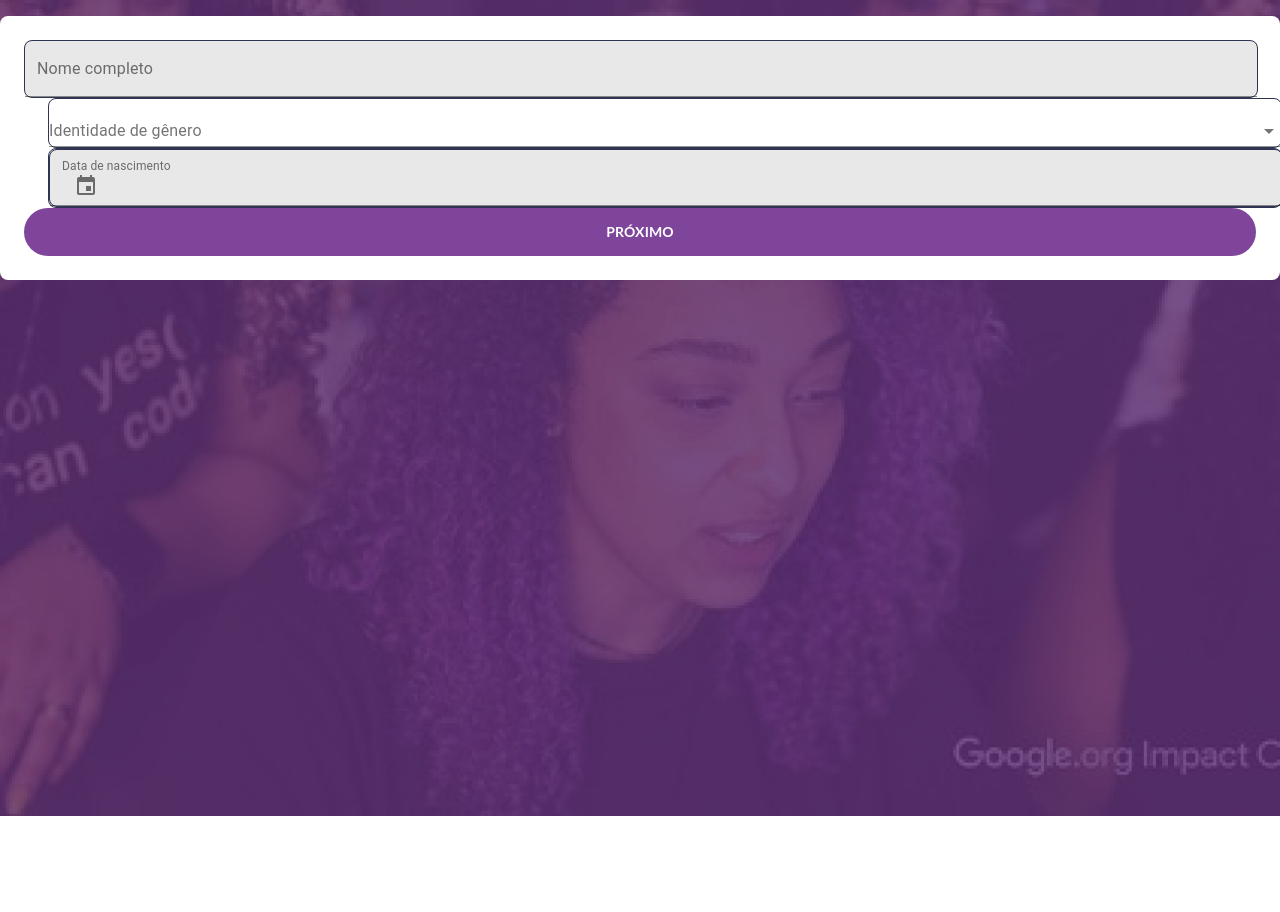
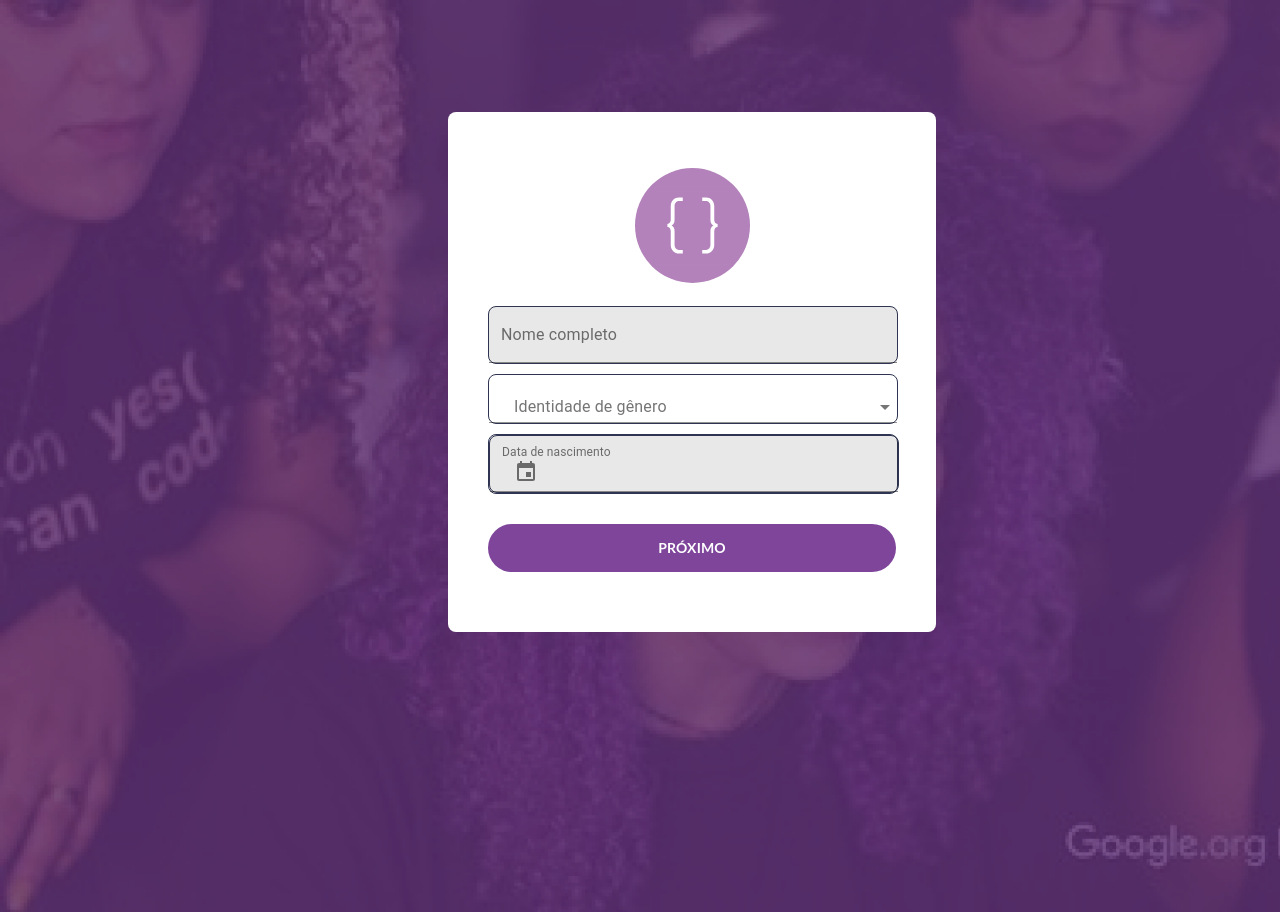
Before and after one commit to naylasouza/reprograma-quiz, a React (Create React App) app: page /login in a window 1280 px wide. Before the commit the page ends 816 px from the top, so only its background shows below. Built offline with nearby package versions, Linux system fonts and the light colour scheme.

Commit message:
tela de login finalizada com svg

```diff
--- a/package.json
+++ b/package.json
@@ -7,6 +7,7 @@
     "@date-io/moment": "^1.3.13",
     "@material-ui/core": "^4.12.3",
     "@material-ui/pickers": "^3.3.10",
+    "@svgr/webpack": "^6.2.1",
     "@testing-library/jest-dom": "^5.16.2",
     "@testing-library/react": "^12.1.3",
     "@testing-library/user-event": "^13.5.0",
@@ -18,8 +19,10 @@
     "moment": "^2.29.1",
     "react": "^17.0.2",
     "react-dom": "^17.0.2",
+    "react-icons": "^4.3.1",
     "react-router-dom": "^5.3.0",
     "react-scripts": "5.0.0",
+    "react-svg": "^14.1.13",
     "sass": "^1.49.9",
     "typescript": "^4.6.2",
     "web-vitals": "^2.1.4"
--- /dev/null
+++ b/src/Icons/AvatarEmpty.tsx
@@ -0,0 +1,34 @@
+import React, { CSSProperties } from 'react'
+
+interface Props {
+  widthIcon?: number | string
+  heightIcon?: number | string
+  style?: CSSProperties
+  className?: string
+}
+
+const AvatarEmpty = ({
+  widthIcon,
+  heightIcon,
+  style,
+  className,
+}: Props): JSX.Element => (
+  <svg
+    xmlns="http://www.w3.org/2000/svg"
+    width={widthIcon ?? '115'}
+    height={heightIcon ?? '115'}
+    fill="none"
+    viewBox="0 0 140 140"
+    style={style}
+    className={className}
+  >
+    <circle cx="70" cy="70" r="70" fill="#B382BA" />
+    <path fill="#B382BA" d="M117.116 22.885H22.885v94.231h94.231V22.885z" />
+    <path
+      fill="#fff"
+      d="M43.53 93.598V77.402c0-2.91-1.33-5.427-4.09-5.427v-3.942c2.752 0 4.09-2.519 4.09-5.427v-16.12c0-6.528 4.877-10.619 9.833-10.619h4.799v4.322h-4.799c-2.825 0-5.192 2.596-5.192 6.294v16.598c0 3.303-1.023 5.818-3.619 6.921 2.596 1.102 3.619 3.62 3.619 6.923v16.6c0 3.618 2.36 6.294 5.192 6.294h4.799v4.322h-4.799c-4.956-.002-9.833-4.093-9.833-10.543zM86.637 99.815c2.826 0 5.191-2.676 5.191-6.295V76.922c0-3.302 1.024-5.817 3.62-6.922-2.596-1.1-3.62-3.619-3.62-6.922v-16.59c0-3.7-2.358-6.295-5.19-6.295h-4.8V35.87h4.8c5.034 0 9.832 4.09 9.832 10.62v16.122c0 2.909 1.33 5.427 4.091 5.427v3.927c-2.754 0-4.09 2.517-4.09 5.427v16.204c0 6.451-4.799 10.541-9.834 10.541H81.84v-4.321l4.798-.003z"
+    />
+  </svg>
+)
+
+export default AvatarEmpty
--- a/src/components/Card/index.tsx
+++ b/src/components/Card/index.tsx
@@ -9,7 +9,7 @@ interface Props {
 
 const Card = ({ style, className, children }: Props): JSX.Element => {
   return (
-    <div className='card-login'>
+    <div className='card-login grid-column-5-10'>
       <div className={`${className}`}>
          {children}
       </div>
--- a/src/pages/Login/index.tsx
+++ b/src/pages/Login/index.tsx
@@ -10,19 +10,23 @@ import {
 } from '@material-ui/core'
 import './style.scss'
 import Date from "../../components/Date"
+import Logo from "../../Icons/AvatarEmpty"
 
+interface Props {
+  photo?: string
+}
 
-
-const Login = (): JSX.Element => {
+const Login = ({photo}: Props): JSX.Element => {
 	return (
-		<div >
-			<Card className="container-login">
+		<div  className=" container-grid">
+			<Card className="container-login ">
+				<Logo />
 				<Input
 					label="Nome completo"
-					className="border"
+					className="border margin-top-20"
 				/>
 
-				<div className="border">
+				<div className="border margin-left-zero margin-top-10 muiInputLabel-genre">
 					<FormControl fullWidth>
 						<InputLabel >Identidade de gênero</InputLabel>
 						<Select>
@@ -32,15 +36,13 @@ const Login = (): JSX.Element => {
 						</Select>
 					</FormControl>
 				</div>
-
-				{/* Data */}
 				<Date
 					label="Data de nascimento"
 					value={ null}
 					onChange={e => ('funcaovazia')}
-					className="border"
+					className="border margin-left-zero margin-top-10"
 				/>
-				<Button text={"Próximo"} />
+				<Button text={"Próximo"} className='margin-card'/>
 			</Card>
 
 		</div>
--- a/src/pages/Login/style.scss
+++ b/src/pages/Login/style.scss
@@ -1,7 +1,25 @@
-
+.muiInputLabel-genre{
+  .MuiInputLabel-animated{
+    margin-left: 13px;
+    padding: 0 12px 10px
+  }
+}
+.grid-column-5-9 {
+  grid-column: 5 / 9;
+}
+.container-grid{
+  display: grid;
+  grid-template-columns: 1fr 1fr 1fr 1fr 1fr 1fr 1fr 1fr 1fr 1fr 1fr 1fr;
+  grid-gap: 32px;
+  min-height: calc(100% - 80px - 32px - 32px);
+  margin: calc(32px + 80px) 32px 32px 32px;
+}
+.grid-column-5-10 {
+  grid-column: 5 / 10;
+}
 .container-login {
   margin-top: 16px;
-  padding: 24px;
+  padding: 40px  40px 0;
   align-items: center;
   text-align: center;
 }
@@ -14,3 +32,24 @@
     margin-left: 24px;
     color: black;
 }
+.margin-left-zero{
+  margin-left: 0 !important;
+}
+.margin-top-10{
+  margin-top: 10px !important;
+}
+.margin-top-20{
+  margin-top: 20px !important;
+}
+.flex-row-center {
+  display: flex;
+  align-items: center;
+}
+// .muiFilledInput-padding{
+//   .MuiFilledInput-input {
+//     padding: 17px 12px 10px;
+//   }
+// }
+.margin-card{
+  margin: 30px 0 60px 0;
+}
```
Also changed, not shown: 1 other file (tests, documents, lock files or other folders).
